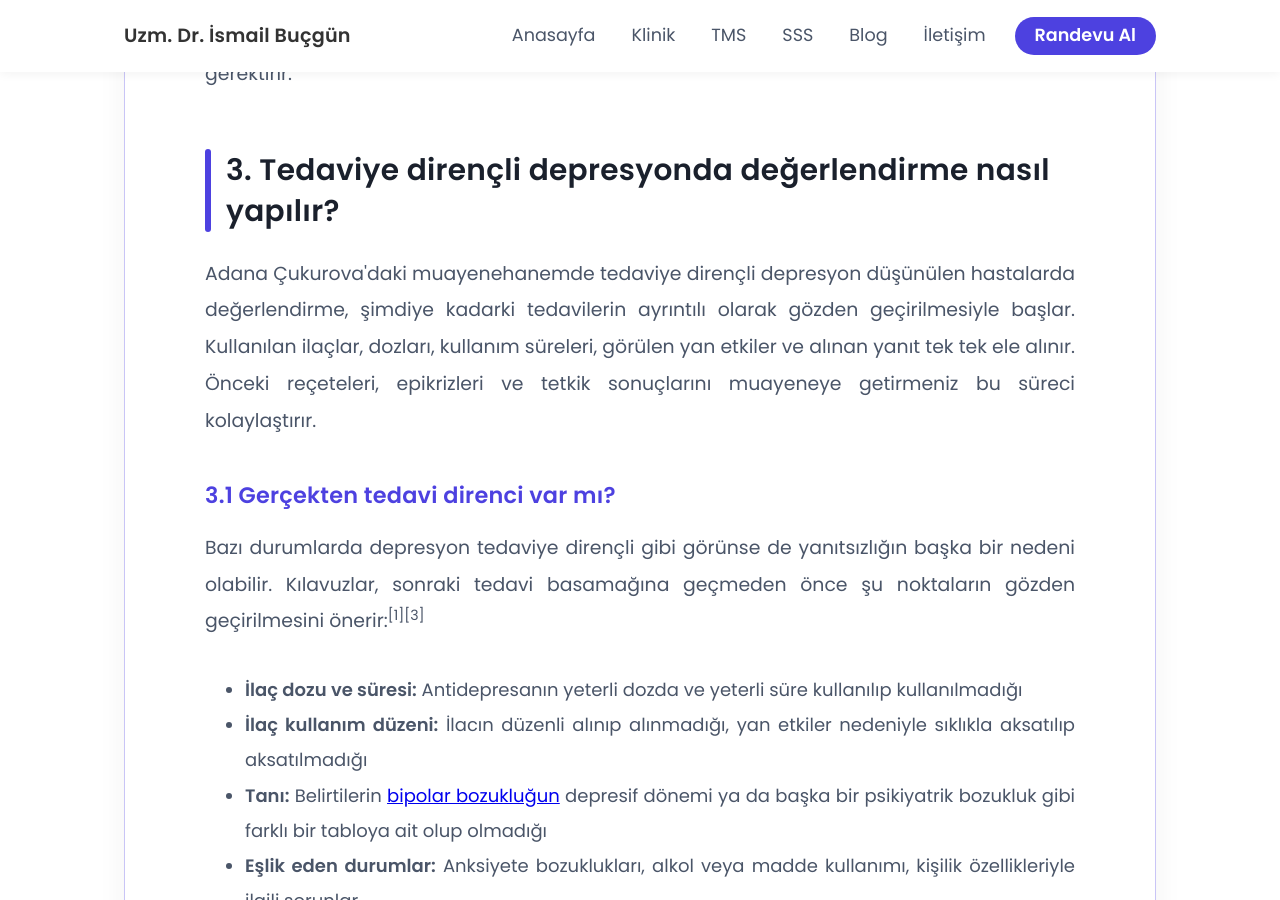
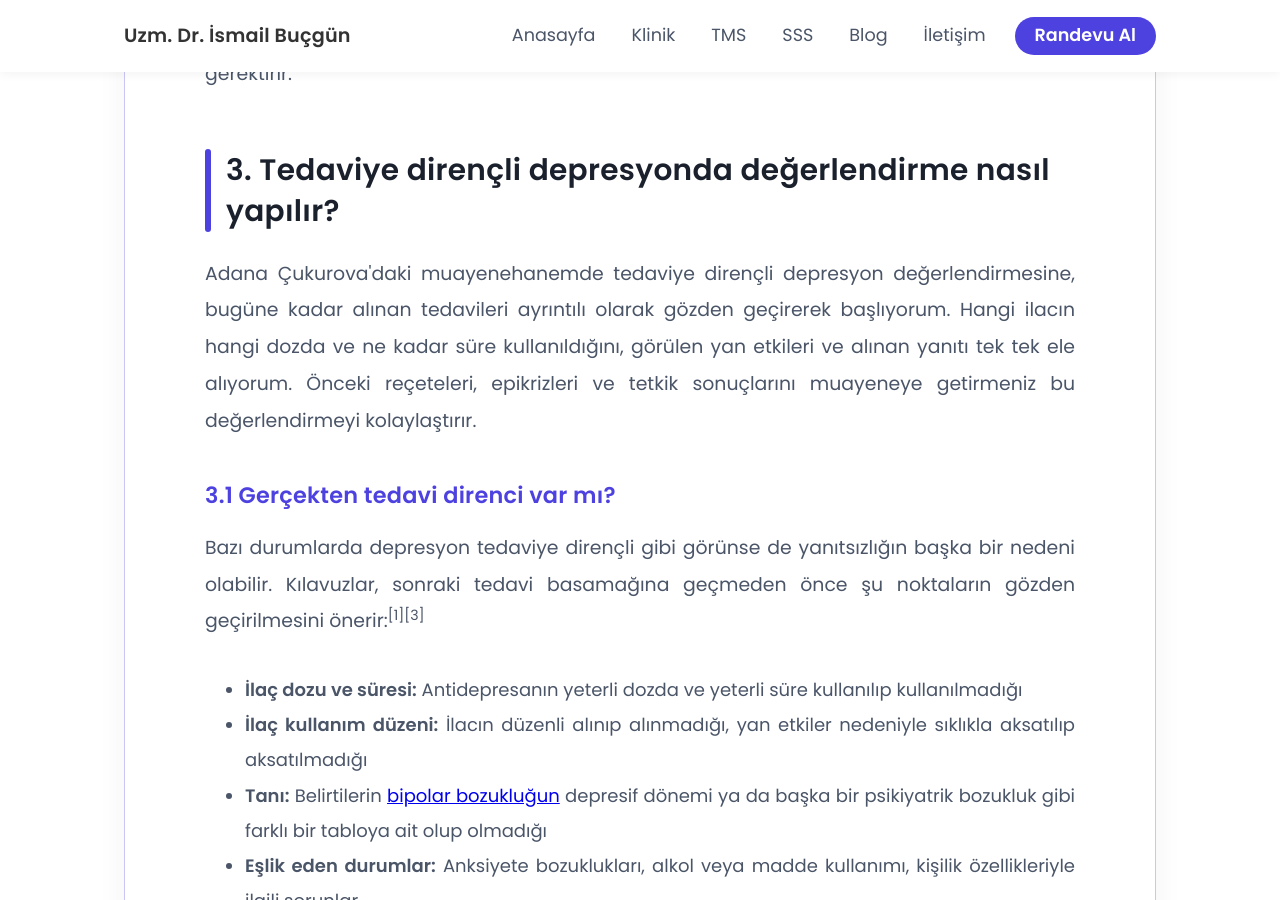
Before and after one commit to ibucgun/ibucgun.github.io, a Jekyll site: the page built from tedaviye-direncli-depresyon.html, in a window 1280 px wide and 900 px high, scrolled down 1872 px. Built offline with Jekyll 4.4.1, drawn with Linux system fonts in a browser that asks for light colours; some of the changed text lies outside the part shown.

Commit message:
Update tedaviye-direncli-depresyon.html

```diff
--- a/tedaviye-direncli-depresyon.html
+++ b/tedaviye-direncli-depresyon.html
@@ -63,7 +63,7 @@ Tedaviye dirençli depresyonun belirtileri depresyonun belirtileriyle aynıdır.
 <h2 id="degerlendirme">3. Tedaviye dirençli depresyonda değerlendirme nasıl yapılır?</h2>
 
 <p>
-Adana Çukurova'daki muayenehanemde tedaviye dirençli depresyon düşünülen hastalarda değerlendirme, şimdiye kadarki tedavilerin ayrıntılı olarak gözden geçirilmesiyle başlar. Kullanılan ilaçlar, dozları, kullanım süreleri, görülen yan etkiler ve alınan yanıt tek tek ele alınır. Önceki reçeteleri, epikrizleri ve tetkik sonuçlarını muayeneye getirmeniz bu süreci kolaylaştırır.
+Adana Çukurova'daki muayenehanemde tedaviye dirençli depresyon değerlendirmesine, bugüne kadar alınan tedavileri ayrıntılı olarak gözden geçirerek başlıyorum. Hangi ilacın hangi dozda ve ne kadar süre kullanıldığını, görülen yan etkileri ve alınan yanıtı tek tek ele alıyorum. Önceki reçeteleri, epikrizleri ve tetkik sonuçlarını muayeneye getirmeniz bu değerlendirmeyi kolaylaştırır.
 </p>
 
 <h3>3.1 Gerçekten tedavi direnci var mı?</h3>
```
Also changed, not shown: other parts of tedaviye-direncli-depresyon.html (+1 -1 lines).
